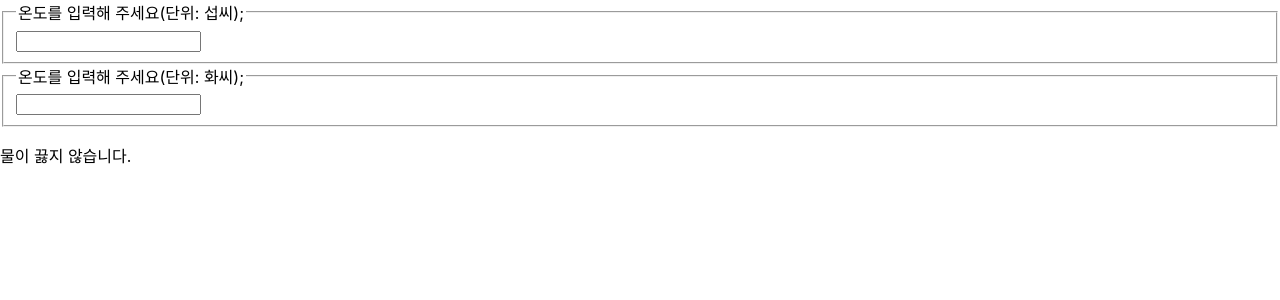
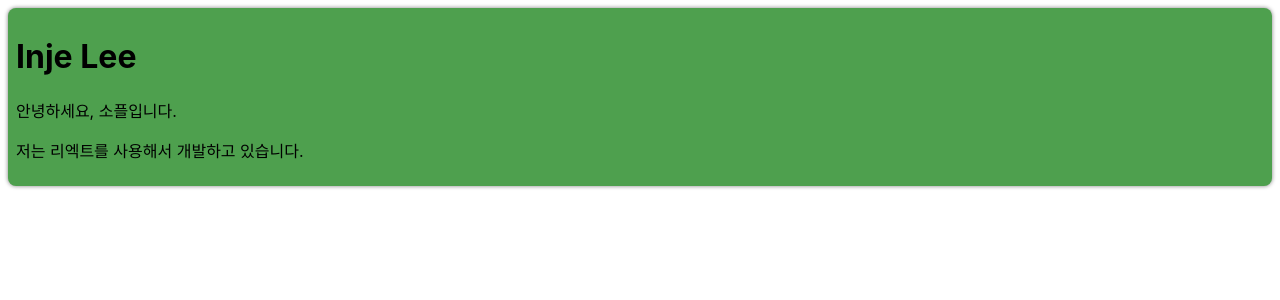
Before and after one commit to heejae101/--, a React (Create React App) app in the folder my-app/: page / in a window 1280 px wide. Shown: the top 300 px of the page. Built offline with nearby package versions, Linux system fonts and the light colour scheme.

Commit message:
add Composition Inheritance

```diff
--- /dev/null
+++ b/my-app/src/chapter_13/Card.jsx
@@ -0,0 +1,20 @@
+function Card(props) {
+    const {title, backgroundColor, children} = props;
+
+    return (
+        <div
+            style={{
+                margin: 8,
+                padding: 8,
+                borderRadius: 8,
+                boxShadow: "0px 0px 4px grey",
+                backgroundColor: backgroundColor || "white",
+            }}
+        >
+            {title && <h1>{title}</h1>}
+            {children}
+        </div>
+    );
+}
+
+export default Card;
--- /dev/null
+++ b/my-app/src/chapter_13/ProfileCard.jsx
@@ -0,0 +1,12 @@
+import Card from "./Card";
+
+function ProfileCard(props) {
+    return (
+        <Card title="Inje Lee" backgroundColor="#4ea04e">
+            <p>안녕하세요, 소플입니다.</p>
+            <p>저는 리엑트를 사용해서 개발하고 있습니다.</p>
+        </Card>
+    );
+}
+
+export default ProfileCard;
--- a/my-app/src/index.js
+++ b/my-app/src/index.js
@@ -11,10 +11,11 @@ import LandingPage from './chapter_09/LandingPage';
 import AttendanceBook from './chapter_10/AttendanceBook';
 import SignUp from './chapter_11/SignUp';
 import Calculator from './chapter_12/Calculator';
+import ProfileCard from './chapter_13/ProfileCard';
 
 ReactDOM.render(
   <React.StrictMode>
-    <Calculator />
+    <ProfileCard />
   </React.StrictMode>,
   document.getElementById('root')
 );
```
Also changed, not shown: my-app/src/test/CompositionAndInheritance.jsx (added, +44 -0 lines).
